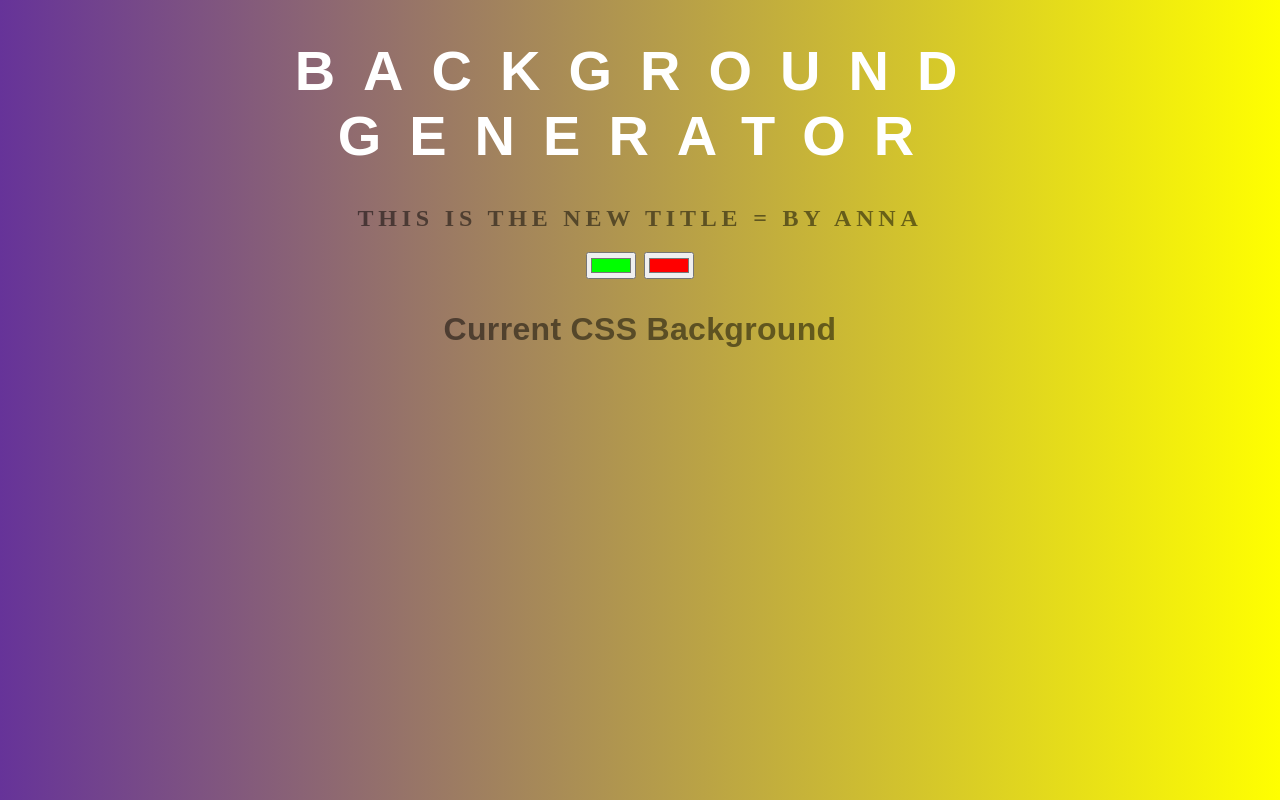
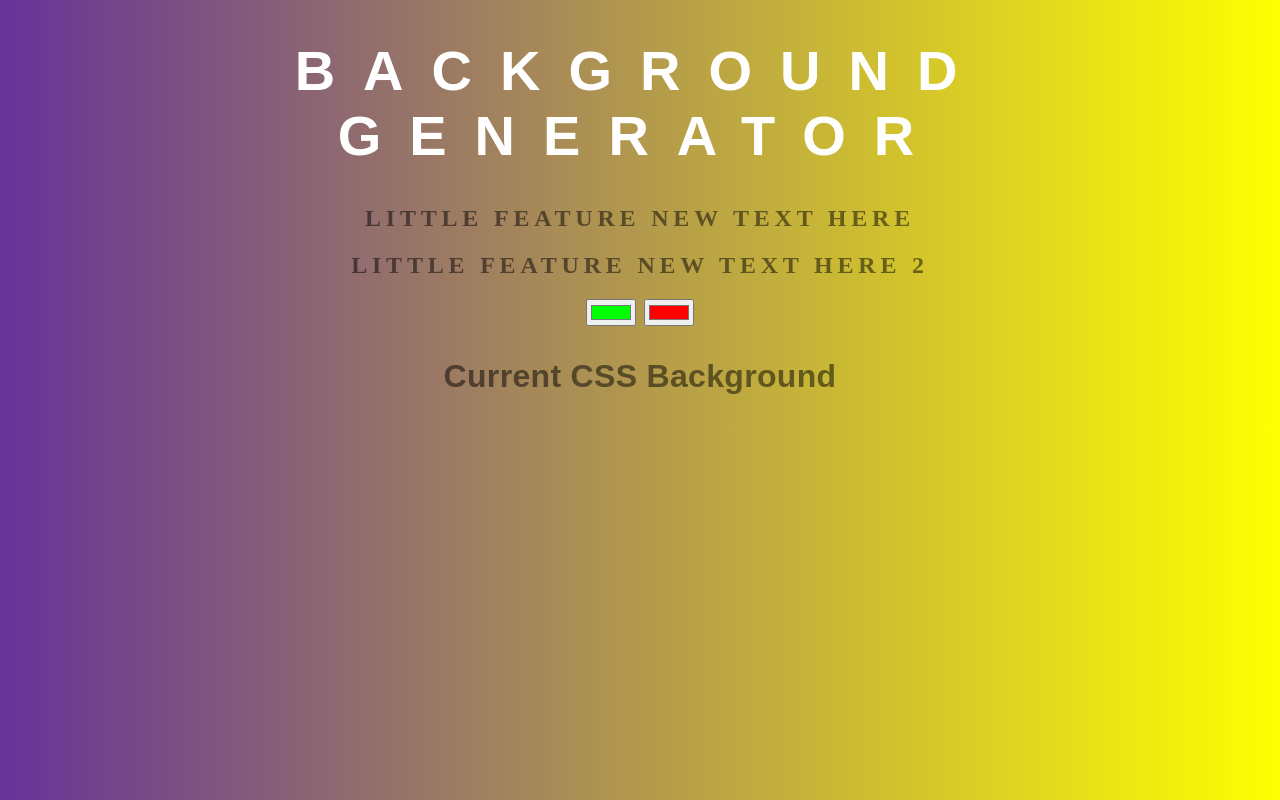
Before and after one commit to luisFebro/background-generator, a plain HTML site: page index.html in a window 1280 px wide. Drawn offline with Linux system fonts and the light colour scheme.

Commit message:
added new 2 tags with little Features

```diff
--- a/index.html
+++ b/index.html
@@ -6,7 +6,8 @@
 </head>
 <body id="gradient">
     <h1>Background generator</h1>
-    <h2>This is the new title = by Anna </h2>
+    <h2>Little Feature new text here</h2>
+    <h2>Little Feature new text here 2</h2>
     <input class="color1" type="color" value="#00ff00">
     <input class="color2" type="color" value="#ff0000">
 
```
